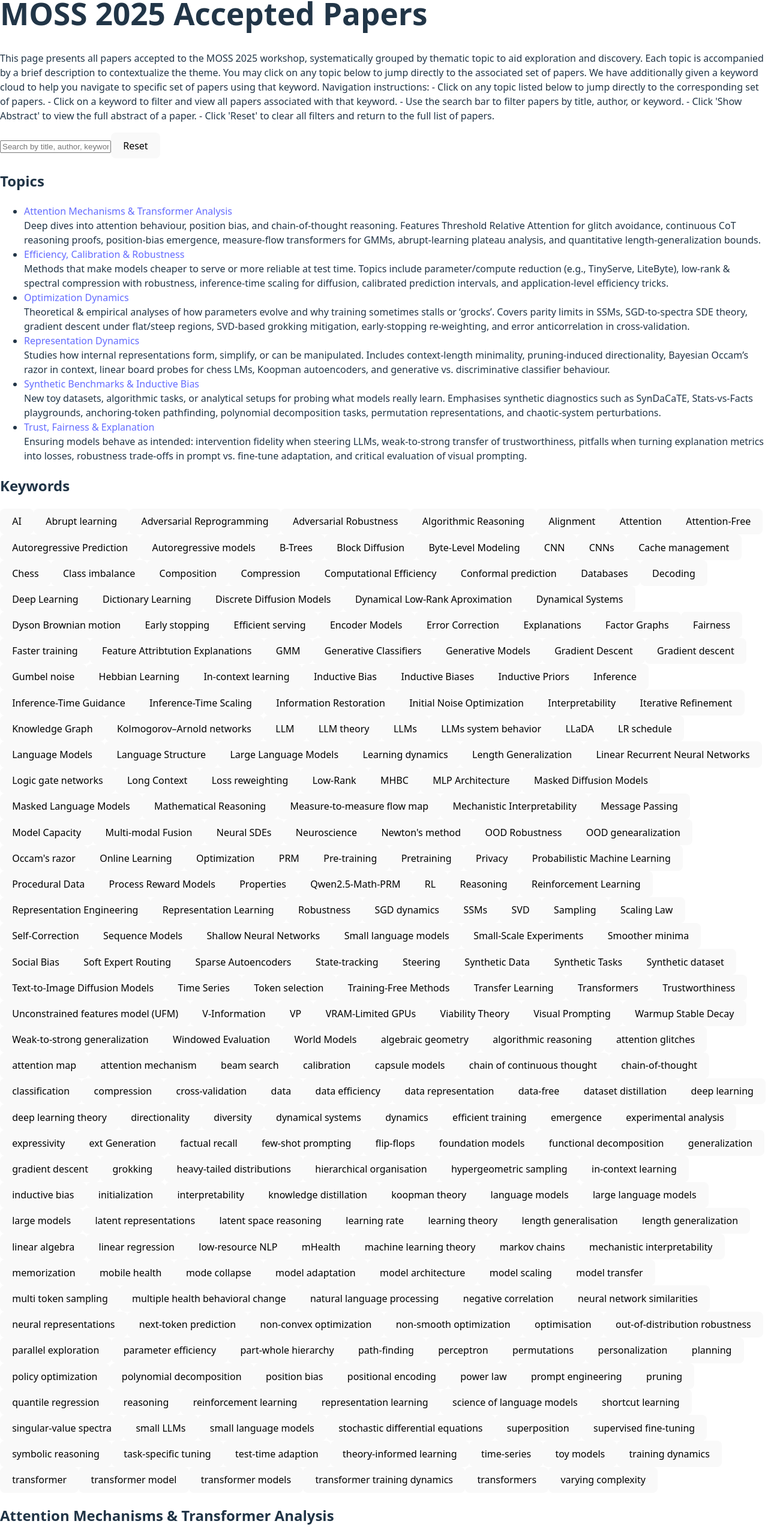
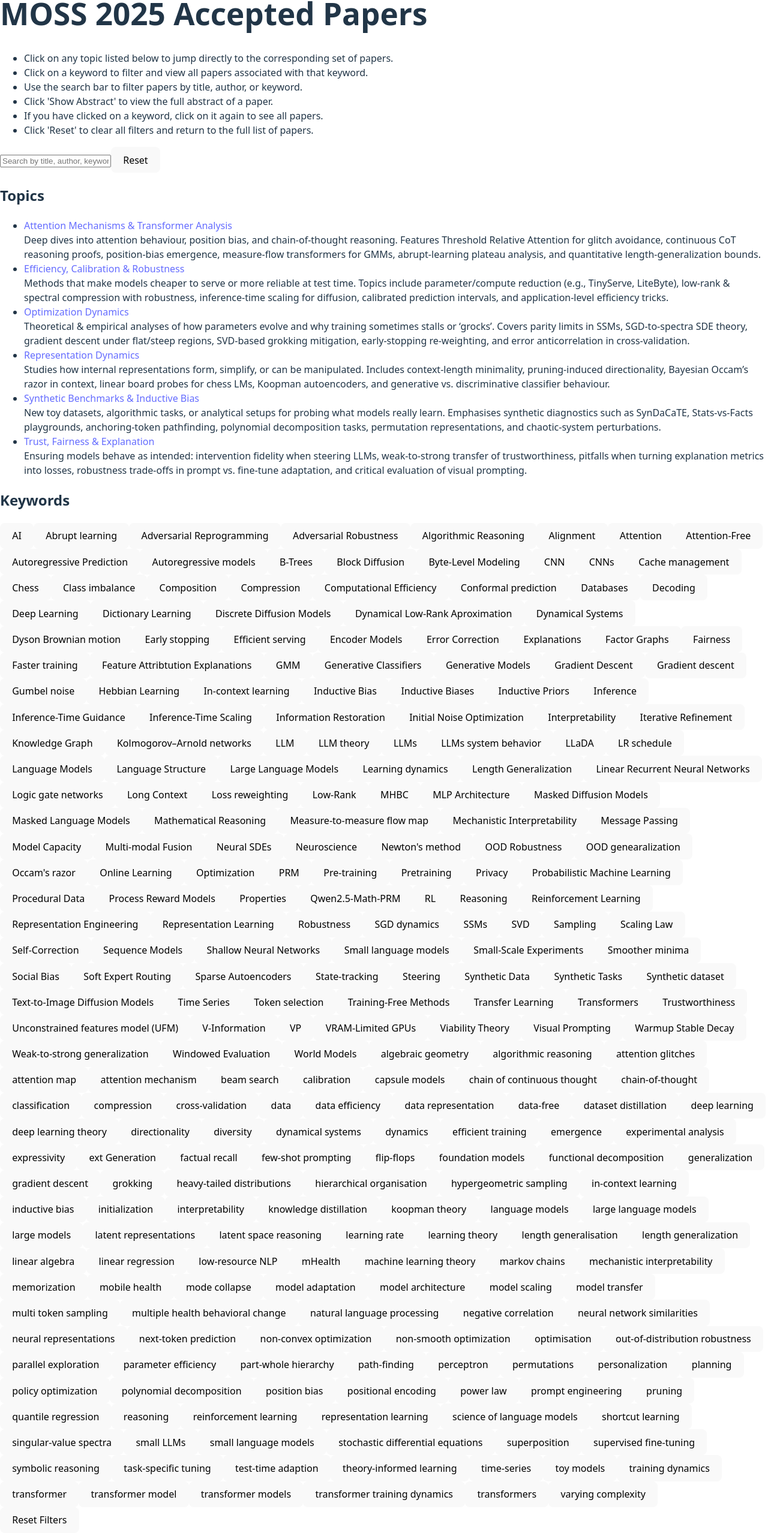
Before and after one commit to abhishekpanigrahi1996/MOSS_workshop, a React (Vite) app: page / in a window 1280 px wide. Shown: the part 40-2606 px from the top of the page at 60% size. Built offline with nearby package versions, Linux system fonts and the light colour scheme.

Commit message:
Initial files

```diff
--- a/src/PaperBrowser.jsx
+++ b/src/PaperBrowser.jsx
@@ -1249,16 +1249,14 @@ export default function PaperBrowser() {
       <div className="p-6 max-w-5xl mx-auto w-full">
         <h1 className="text-2xl font-bold mb-4">MOSS 2025 Accepted Papers</h1>
 
-        <p className="text-sm text-gray-700 mb-6">
-          This page presents all papers accepted to the MOSS 2025 workshop, systematically grouped by thematic topic to aid exploration and discovery. Each topic is accompanied by a brief description to contextualize the theme. You may click on any topic below to jump directly to the associated set of papers. We have additionally given a keyword cloud to help you navigate to specific set of papers using that keyword.
-
-  Navigation instructions:
-  - Click on any topic listed below to jump directly to the corresponding set of papers.
-  - Click on a keyword to filter and view all papers associated with that keyword.
-  - Use the search bar to filter papers by title, author, or keyword.
-  - Click 'Show Abstract' to view the full abstract of a paper.
-  - Click 'Reset' to clear all filters and return to the full list of papers.
-        </p>
+        <ul className="text-sm text-gray-700 mb-6 list-disc list-inside space-y-1">
+          <li>Click on any topic listed below to jump directly to the corresponding set of papers.</li>
+          <li>Click on a keyword to filter and view all papers associated with that keyword.</li>
+          <li>Use the search bar to filter papers by title, author, or keyword.</li>
+          <li>Click 'Show Abstract' to view the full abstract of a paper.</li>
+          <li>If you have clicked on a keyword, click on it again to see all papers.</li>
+          <li>Click 'Reset' to clear all filters and return to the full list of papers.</li>
+        </ul>
 
         <div className="flex items-center gap-4 mb-6">
           <Input
@@ -1293,7 +1291,7 @@ export default function PaperBrowser() {
 
         <div className="mb-8">
           <h2 className="text-lg font-semibold mb-2">Keywords</h2>
-          <div className="flex flex-wrap gap-3 text-sm text-gray-700">
+          <div className="flex flex-wrap gap-3 text-sm text-gray-700 mb-2">
             {keywords.map(keyword => (
               <button
                 key={keyword}
@@ -1304,6 +1302,12 @@ export default function PaperBrowser() {
               </button>
             ))}
           </div>
+          <button
+            onClick={resetFilters}
+            className="bg-gray-200 hover:bg-gray-300 text-sm px-3 py-1 rounded"
+          >
+            Reset Filters
+          </button>
         </div>
 
         {topics.map(topic => {
```
